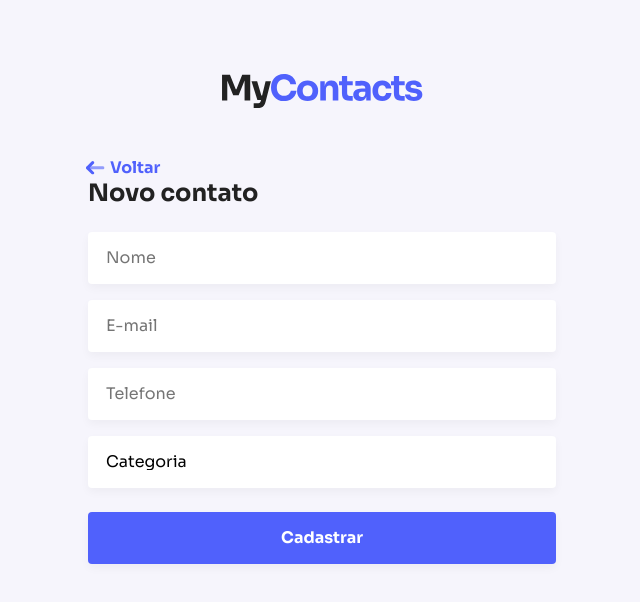
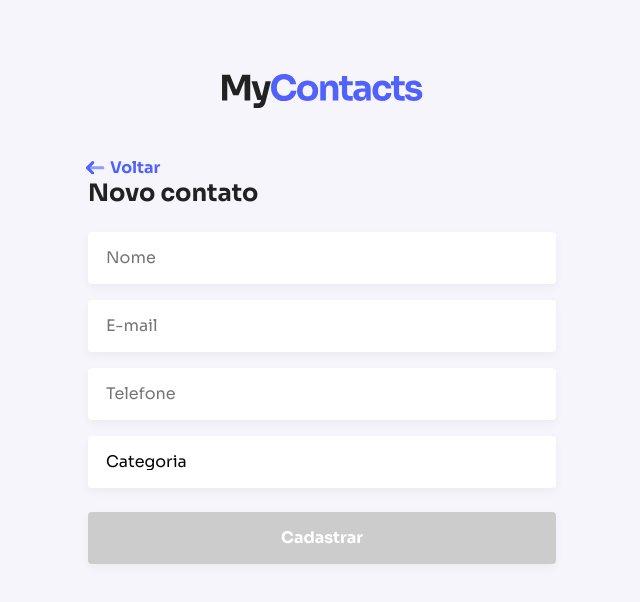
Before and after one commit to renanlimaleite/react-jsStack, a React (Create React App) app: page /new in a window 1280 px wide. Shown: the top 602 px of the page, without its empty margins (318-958 px from the left). Built offline with nearby package versions, Linux system fonts and the light colour scheme.

Commit message:
feat: front v0.0.1

```diff
--- a/src/components/ContactForm/contactForm.js
+++ b/src/components/ContactForm/contactForm.js
@@ -1,6 +1,7 @@
 import PropTypes from 'prop-types'
 import { useState } from 'react'
 import useErrors from '../../hooks/useErrors'
+import formatPhone from '../../utils/formatPhone'
 import isEmailValid from '../../utils/isEmailValid'
 import { Button } from '../Button'
 import { FormGroup } from '../FormGroup'
@@ -14,7 +15,9 @@ export function ContactForm ({ buttonLabel }) {
   const [phone, setPhone] = useState('')
   const [category, setCategory] = useState('')
 
-  const { setError, removeError, getErrorMessageByFieldName } = useErrors()
+  const { setError, removeError, getErrorMessageByFieldName, errors } = useErrors()
+
+  const isFormValid = (name && errors.length === 0)
 
   function handleNameChange (event) {
     setName(event.target.value)
@@ -41,13 +44,17 @@ export function ContactForm ({ buttonLabel }) {
     console.log({
       name,
       email,
-      phone,
+      phone: phone.replace(/\D/g, ''),
       category
     })
   }
 
+  function handlePhoneChange (event) {
+    setPhone(formatPhone(event.target.value))
+  }
+
   return (
-    <Form onSubmit={(e) => handleSubmit(e)}>
+    <Form onSubmit={(e) => handleSubmit(e)} noValidate>
       <FormGroup error={getErrorMessageByFieldName('name')}>
         <Input
           error={getErrorMessageByFieldName('name')}
@@ -58,6 +65,7 @@ export function ContactForm ({ buttonLabel }) {
       </FormGroup>
       <FormGroup error={getErrorMessageByFieldName('email')}>
         <Input
+          type="email"
           error={getErrorMessageByFieldName('email')}
           placeholder="E-mail"
           value={email}
@@ -68,7 +76,8 @@ export function ContactForm ({ buttonLabel }) {
         <Input
           placeholder="Telefone"
           value={phone}
-          onChange={event => setPhone(event.target.value)}
+          onChange={handlePhoneChange}
+          maxLength="15"
         />
       </FormGroup>
       <FormGroup>
@@ -83,7 +92,7 @@ export function ContactForm ({ buttonLabel }) {
       </FormGroup>
 
       <ButtonContainer>
-        <Button type="submit">{ buttonLabel }</Button>
+        <Button type="submit" disabled={!isFormValid}>{ buttonLabel }</Button>
       </ButtonContainer>
     </Form>
   )
--- a/src/hooks/useErrors.js
+++ b/src/hooks/useErrors.js
@@ -25,6 +25,7 @@ export default function useErrors () {
   }
 
   return {
+    errors,
     setError,
     removeError,
     getErrorMessageByFieldName
--- /dev/null
+++ b/src/utils/formatPhone.js
@@ -0,0 +1,6 @@
+export default function formatPhone (phoneNumber) {
+  return phoneNumber
+    .replace(/\D/g, '')
+    .replace(/^(\d{2})\B/, '($1) ')
+    .replace(/(\d{1})?(\d{4})(\d{4})/, '$1$2-$3')
+}
```
